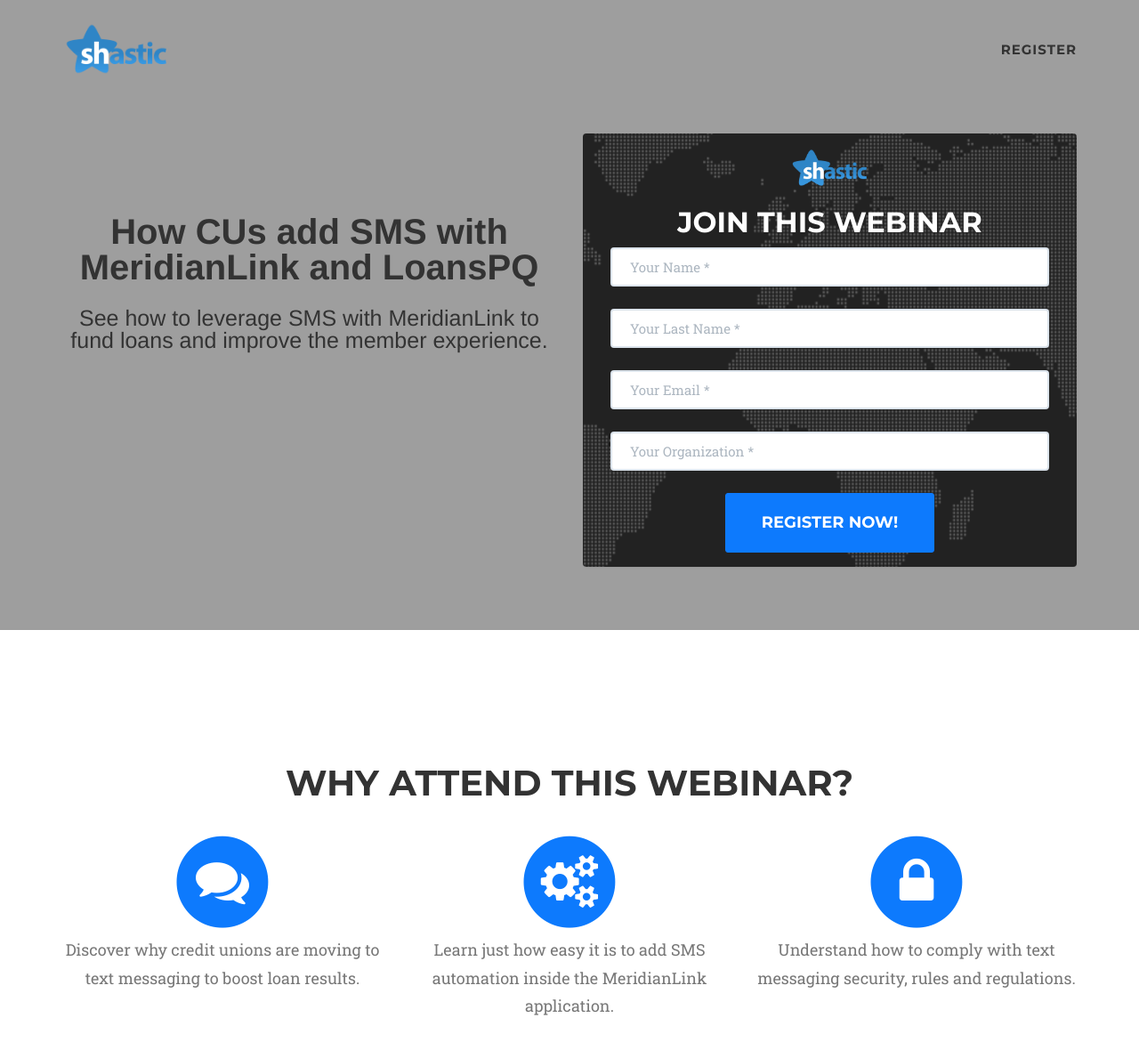
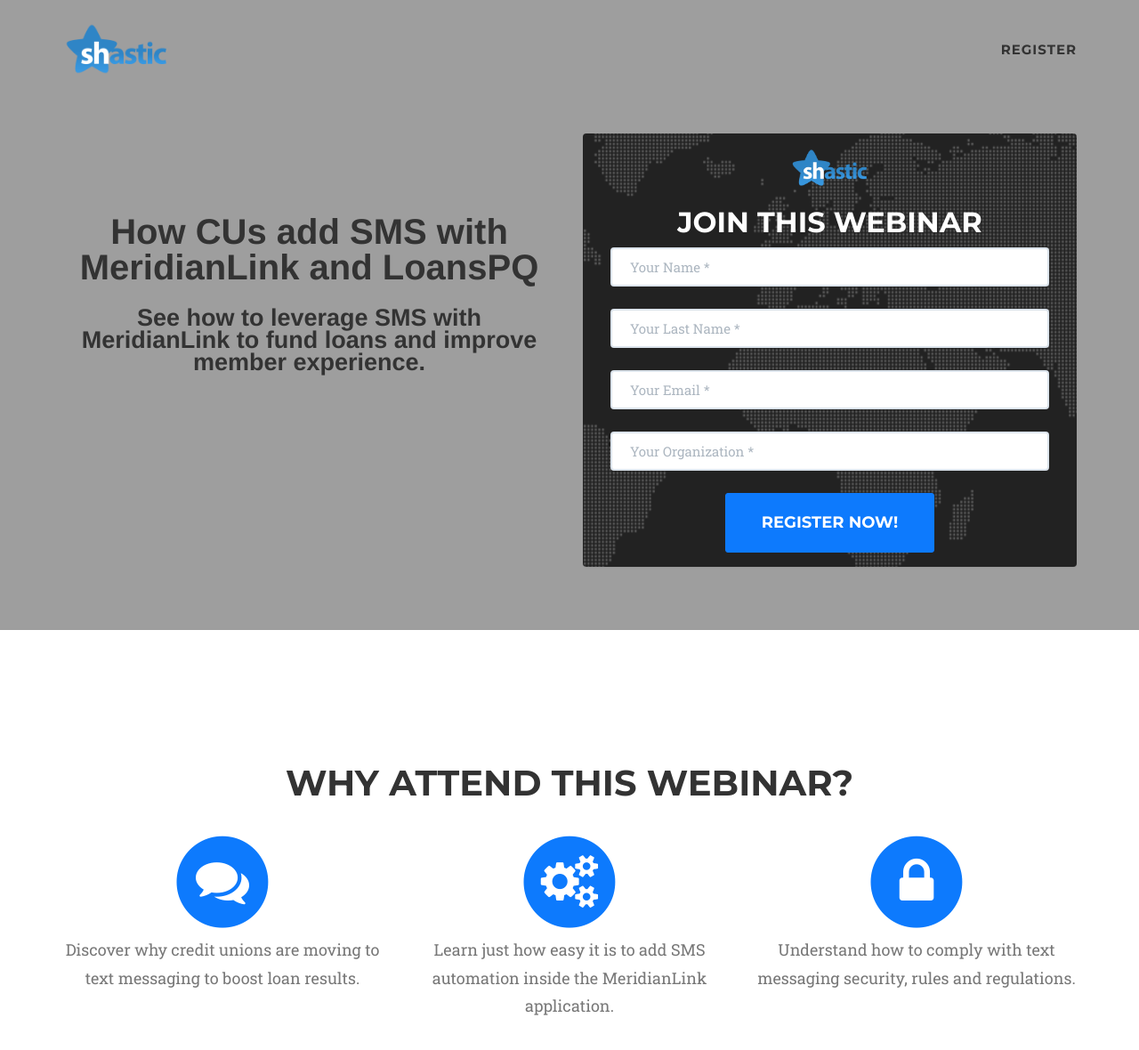
Before and after one commit to shasticdev/elle-webinar, a Jekyll site: the page built from index.markdown, in a window 1280 px wide and 1400 px high. Shown: the top 1180 px of the window at 89% size. Built offline with Jekyll 4.4.1, drawn with Linux system fonts in a browser that asks for light colours; some web fonts are replaced.

Commit message:
even MORE style changes

```diff
--- a/_includes/css/agency.css
+++ b/_includes/css/agency.css
@@ -313,9 +313,10 @@ header .intro-text .intro-bold-lead-in {
 }
 
 header .intro-text .intro-small-lead-in {
-    font-size: 25px !important;
+    font-size: 27px !important;
     margin-bottom: 25px;
     line-height: 25px !important;
+    font-weight: bold;
     font-family: {{ site.data.template.font.primary }};
 }
 
--- a/_includes/header.html
+++ b/_includes/header.html
@@ -31,7 +31,7 @@
             <div class="intro-text row">
                 <div class="col-md-6 intro-content">
                     <p class="intro-lead-in intro-bold-lead-in">How CUs add SMS with MeridianLink and LoansPQ</p>
-                    <p class="intro-lead-in intro-small-lead-in">See how to leverage SMS with MeridianLink to fund loans and improve the member experience.</p>
+                    <p class="intro-lead-in intro-small-lead-in">See how to leverage SMS with MeridianLink to fund loans and improve member experience.</p>
                 </div>
 
                 <div class="col-md-6">
```
